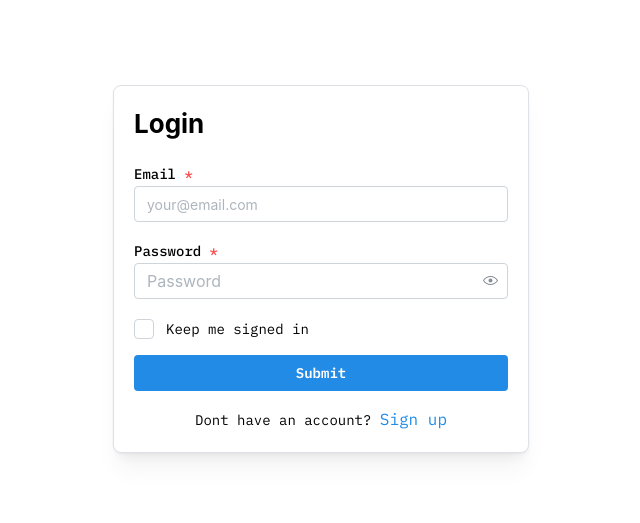
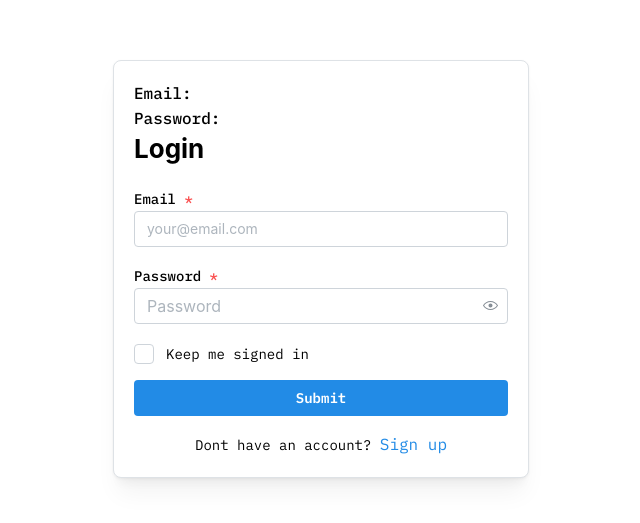
Before and after one commit to ozy360/fintechdashboard, a Next.js app: page / in a window 1280 px wide. Shown: the part 131-654 px from the top of the page, without its empty margins (319-959 px from the left). Built offline with nearby package versions, Linux system fonts and the light colour scheme.

Commit message:
initial commit

```diff
--- a/app/components/signin.tsx
+++ b/app/components/signin.tsx
@@ -83,6 +83,14 @@ export default function Signin() {
           onSubmit={form.onSubmit((values) => submitForm(values))}
         >
           <Card shadow="md" padding="lg" radius="md" withBorder>
+            <p>
+              <span className="font-medium">Email: </span>
+              {process.env.NEXT_PUBLIC_EMAIL}
+            </p>
+            <p>
+              <span className="font-medium">Password: </span>
+              {process.env.NEXT_PUBLIC_PASSWORD}
+            </p>
             <Title order={2} className="text-left" mb="lg">
               Login
             </Title>
```
